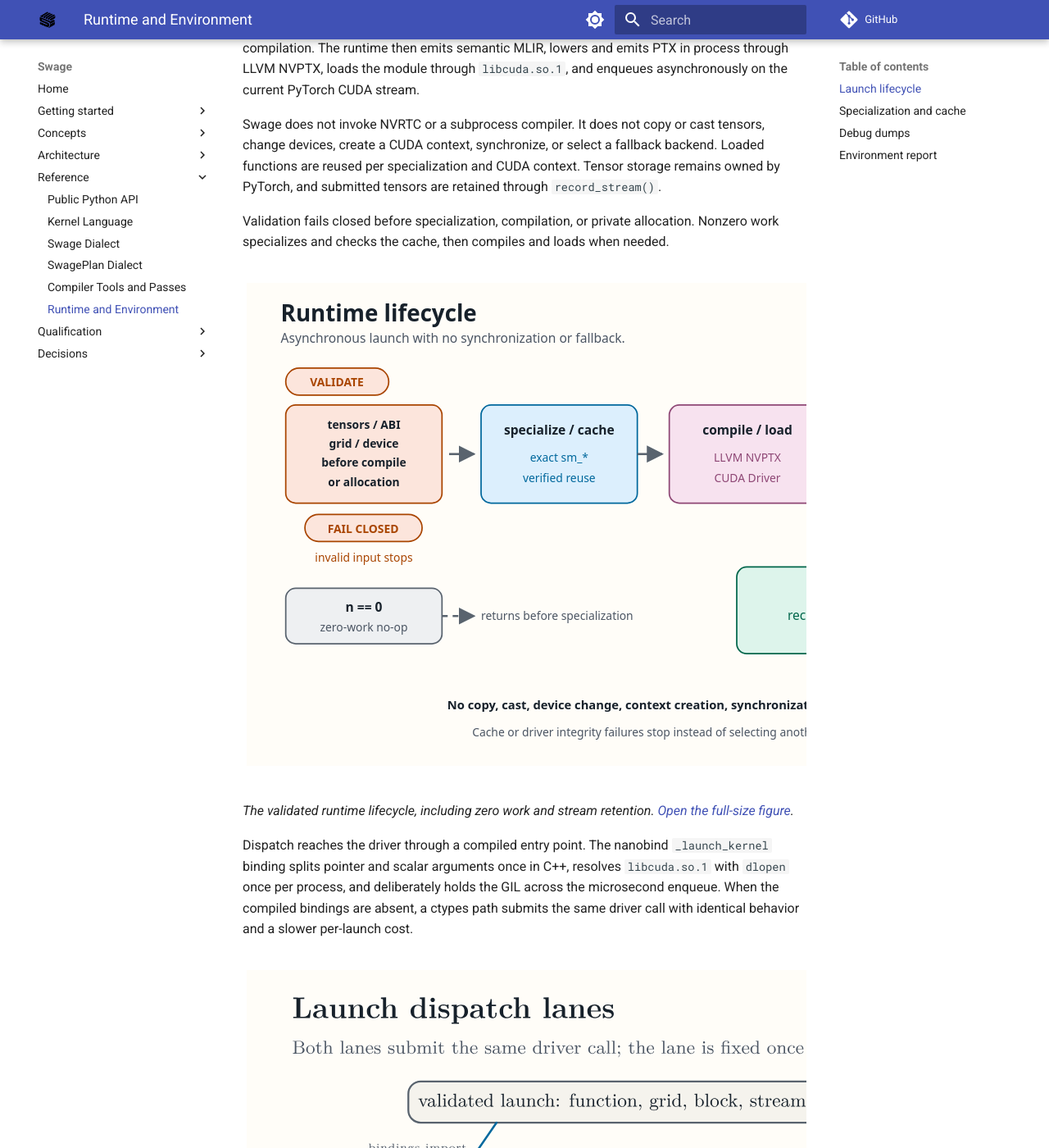
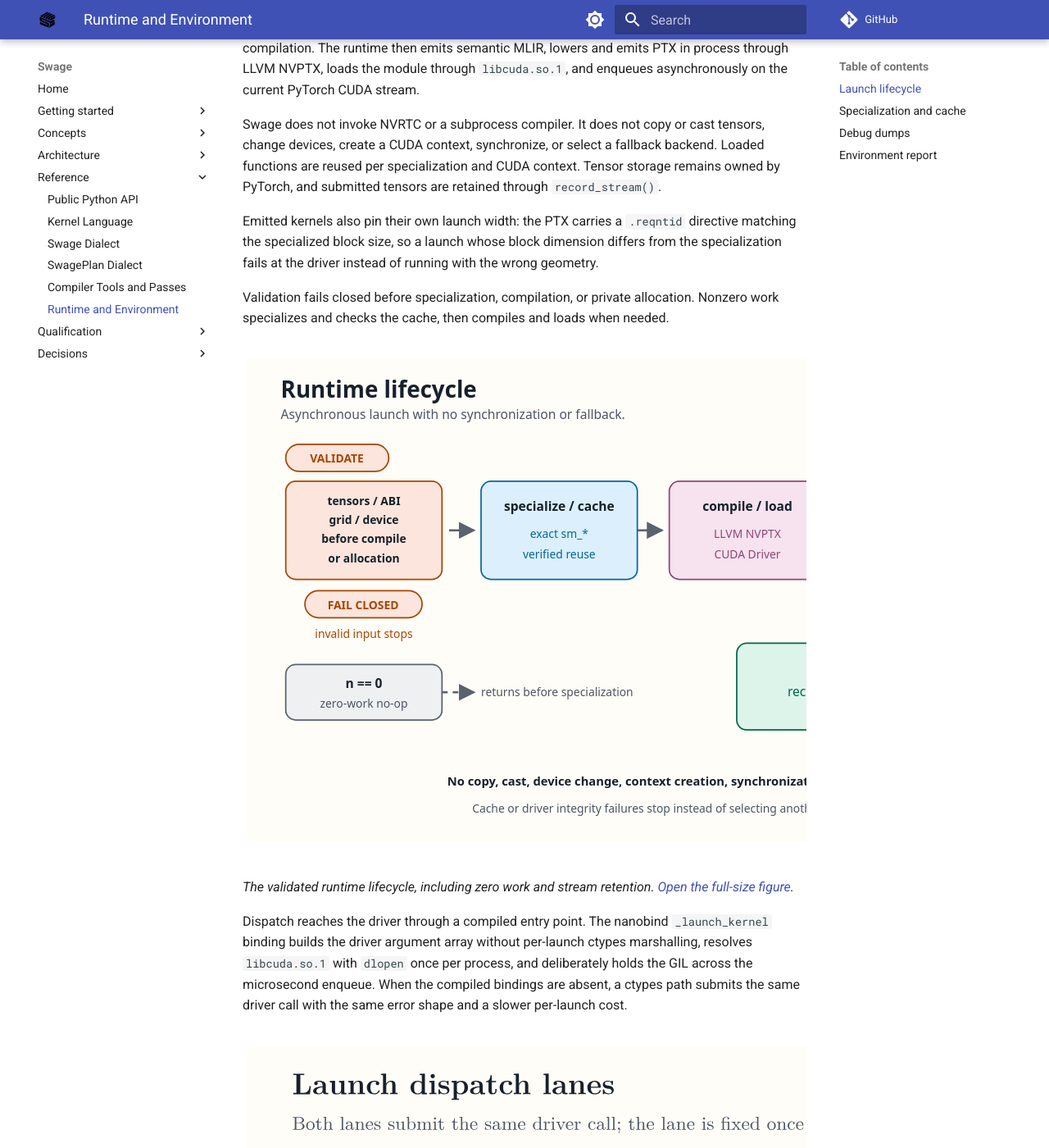
Before and after one commit to abhiksark/swage, an MkDocs documentation site: the page built from docs/reference/runtime-environment.md, in a window 1280 px wide and 1400 px high, scrolled down 548 px. Shown: the whole window at 82% size. Built offline with MkDocs 1.6.1 and Material for MkDocs 9.7.7, drawn with Linux system fonts in a browser that asks for light colours; comment, search, counter and statistics services are not loaded.

Commit message:
docs: correct the shuffle butterfly and cache reject path
Review findings against the code: the warp reduction is an xor
shuffle butterfly with ascending offsets 1, 2, 4, 8, 16 where every
lane stays live and ends holding the total, not a narrowing
down-shuffle tree; a rejected cache entry raises and stops the
launch, and only a plain miss reaches in-process compilation. Also
tighten the dispatch wording: the compiled lane skips per-launch
ctypes marshalling, and the ctypes lane shares the call and error
shape rather than identical behavior.

```diff
--- a/docs/reference/runtime-environment.md
+++ b/docs/reference/runtime-environment.md
@@ -33,6 +33,11 @@
 context. Tensor storage remains owned by PyTorch, and submitted tensors are
 retained through `record_stream()`.
 
+Emitted kernels also pin their own launch width: the PTX carries a
+`.reqntid` directive matching the specialized block size, so a launch
+whose block dimension differs from the specialization fails at the driver
+instead of running with the wrong geometry.
+
 Validation fails closed before specialization, compilation, or private
 allocation. Nonzero work specializes and checks the cache, then compiles and
 loads when needed.
@@ -46,11 +51,11 @@
 *The validated runtime lifecycle, including zero work and stream retention. [Open the full-size figure](../assets/diagrams/runtime-lifecycle.svg).*
 
 Dispatch reaches the driver through a compiled entry point. The nanobind
-`_launch_kernel` binding splits pointer and scalar arguments once in C++,
-resolves `libcuda.so.1` with `dlopen` once per process, and deliberately
-holds the GIL across the microsecond enqueue. When the compiled bindings
-are absent, a ctypes path submits the same driver call with identical
-behavior and a slower per-launch cost.
+`_launch_kernel` binding builds the driver argument array without
+per-launch ctypes marshalling, resolves `libcuda.so.1` with `dlopen` once
+per process, and deliberately holds the GIL across the microsecond
+enqueue. When the compiled bindings are absent, a ctypes path submits the
+same driver call with the same error shape and a slower per-launch cost.
 
 <div class="doc-figure" tabindex="0" markdown="1">
 
```
Also changed, not shown: other parts of docs/reference/runtime-environment.md (+1 -1 lines), docs/qualification/private-m4-m8.md (+1 -1 lines), docs/assets/figures/dispatch-ladder.svg, docs/assets/figures/dispatch-path.svg, docs/assets/figures/segsum-graph-comparison.svg, docs/assets/figures/specialization-key-cache.svg, docs/assets/figures/warp-vs-cta-tiles.svg, 5 other files.
